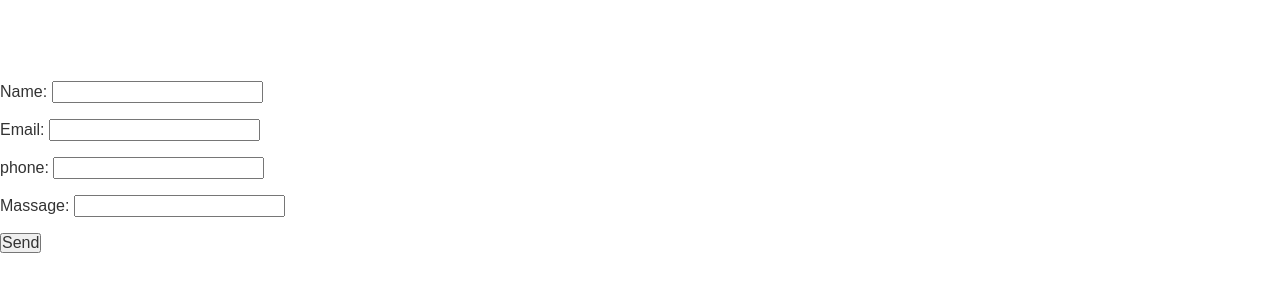
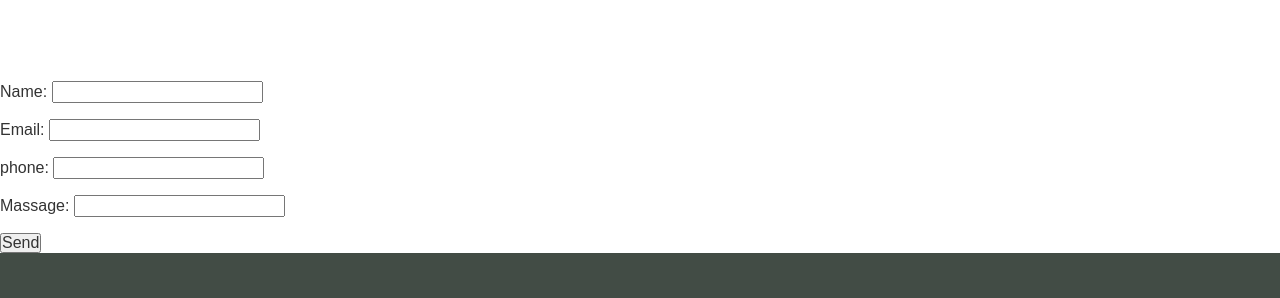
Before and after one commit to Leenaalzaben/todo-project, a plain HTML site: page CSS/about.html in a window 1280 px wide. Shown: the part 519-817 px from the top of the page. Drawn offline with nearby package versions, Linux system fonts and the light colour scheme; files that its build step writes are made by us from their sources.

Commit message:
Push0ff2

```diff
--- a/CSS/about.html
+++ b/CSS/about.html
@@ -107,17 +107,12 @@
     </section>
 
   </main>
-  <!-- <footer>
+  <footer>
     <div id="copy-rights">
       <p> ©2023 All Rights Reserved</p>
-      <style>
-        p {
-          font: verdana;
-          font-size: 10px;
-        }
-      </style>
+
     </div>
-  </footer> -->
+  </footer>
 </body>
 
 </html>
```
Also changed, not shown: CSS/index.html (+1 -1 lines), assets/blue.png (deleted), 1 other file.
